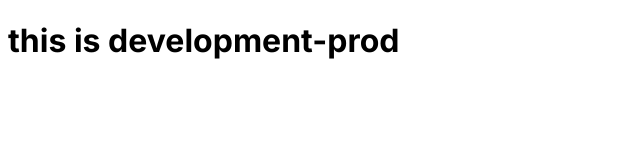
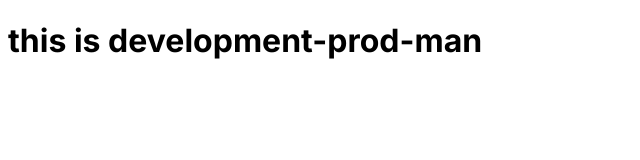
Before and after one commit to Leebonggu/next-deploy-test, a Next.js app: page / in a window 1280 px wide. Shown: the top 160 px of the page, without its empty margins (0-640 px from the left). Built offline with nearby package versions, Linux system fonts and the light colour scheme.

Commit message:
Go deploy

```diff
--- a/src/pages/index.tsx
+++ b/src/pages/index.tsx
@@ -18,7 +18,7 @@ export default function Home({ mode }: { mode: ReturnType<typeof useMode2> }) {
       </Head>
       <main className={inter.className}>
         <h1>
-          this is {mode}-{clientMode}
+          this is {mode}-{clientMode}-man
         </h1>
       </main>
     </>
```
